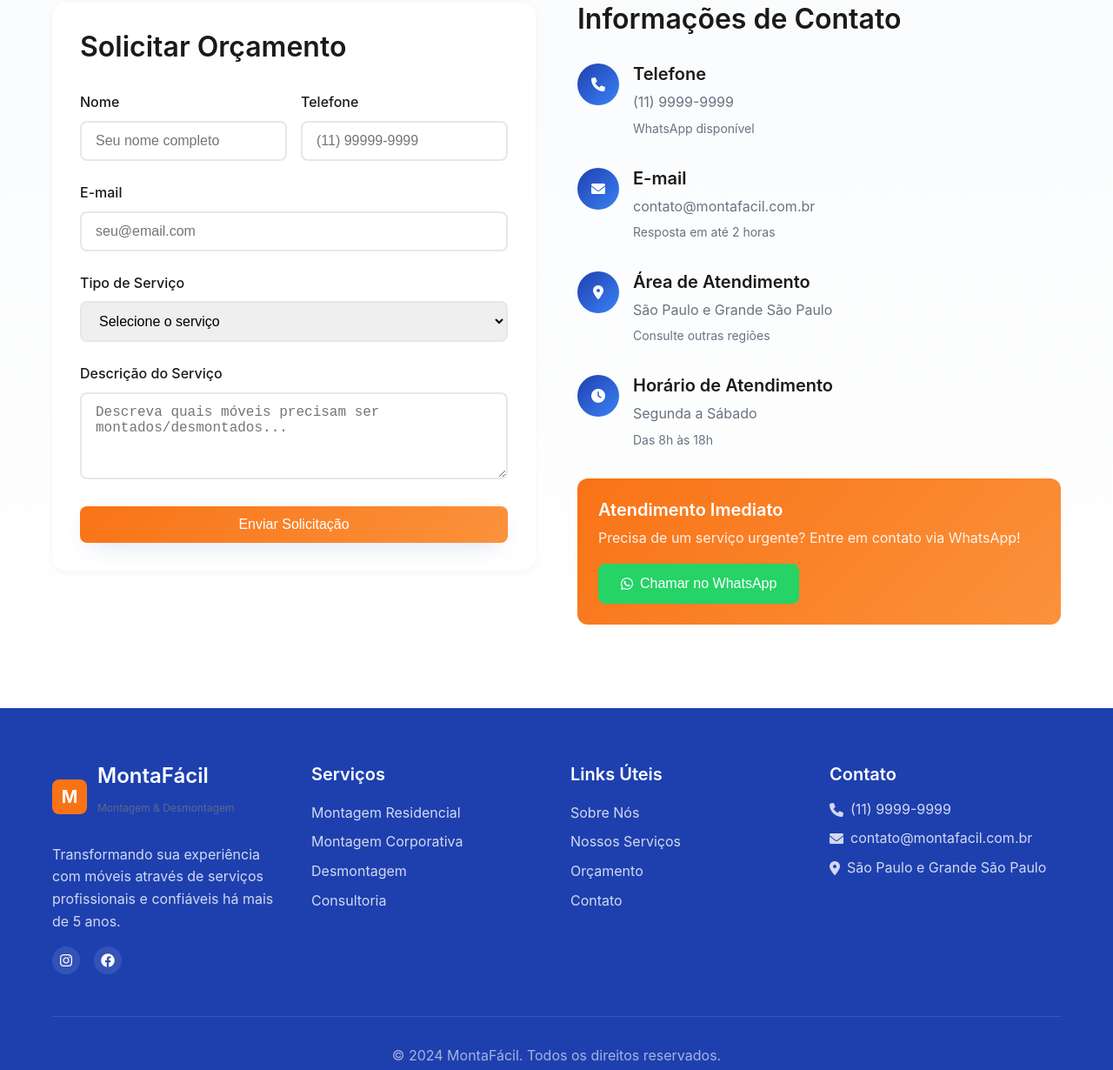
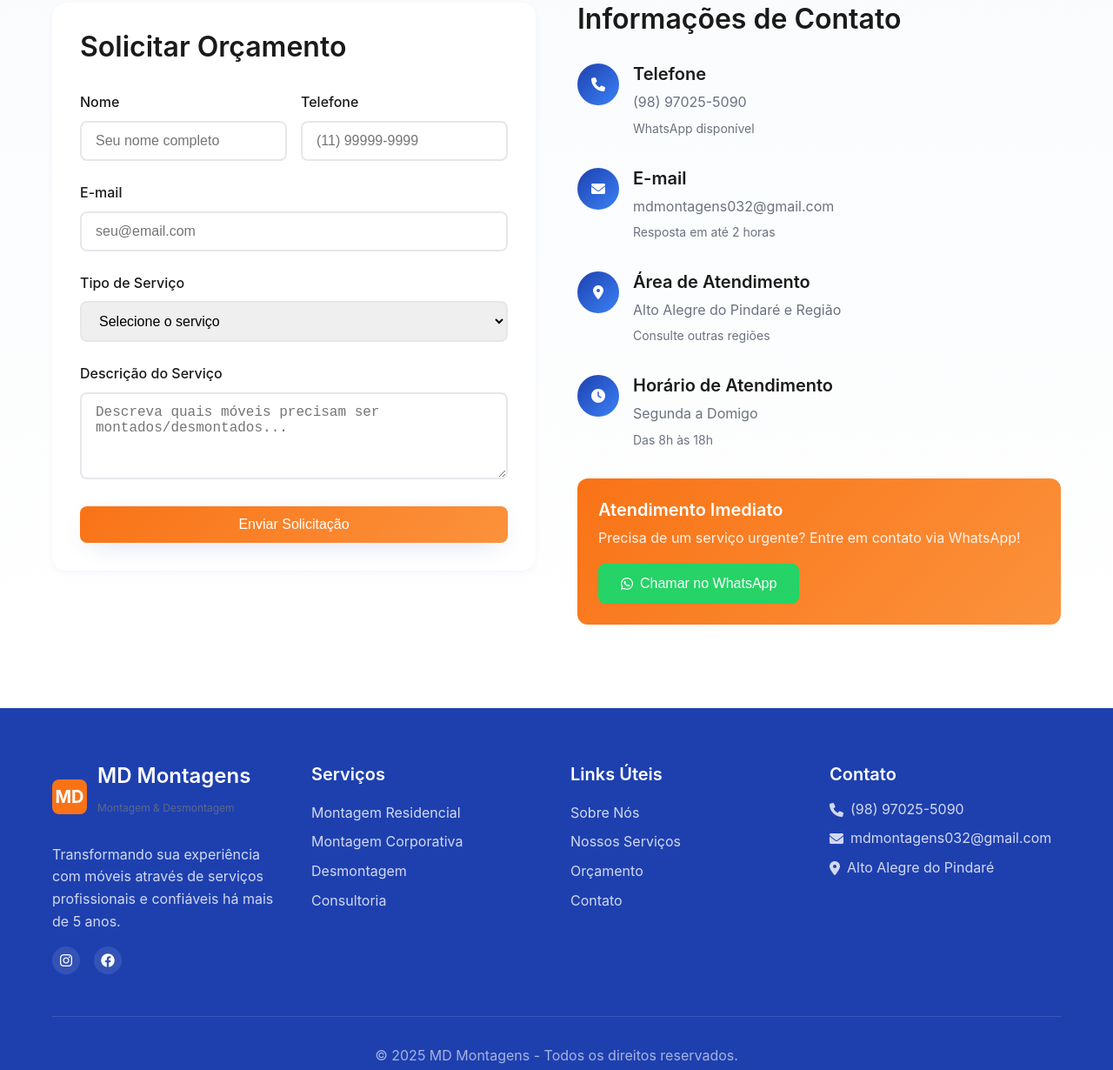
Before and after one commit to tarlisondev/mdmontagens, a plain HTML site: page index.html in a window 1280 px wide. Shown: the part 2503-3733 px from the top of the page at 87% size. Drawn offline with Linux system fonts and the light colour scheme.

Commit message:
Update index.html

```diff
--- a/index.html
+++ b/index.html
@@ -249,7 +249,7 @@
                         </div>
                         <div class="contact-details">
                             <h4>Telefone</h4>
-                            <p>(11) 9999-9999</p>
+                            <p>(98) 97025-5090</p>
                             <small>WhatsApp disponível</small>
                         </div>
                     </div>
@@ -260,7 +260,7 @@
                         </div>
                         <div class="contact-details">
                             <h4>E-mail</h4>
-                            <p>contato@montafacil.com.br</p>
+                            <p>mdmontagens032@gmail.com</p>
                             <small>Resposta em até 2 horas</small>
                         </div>
                     </div>
@@ -271,7 +271,7 @@
                         </div>
                         <div class="contact-details">
                             <h4>Área de Atendimento</h4>
-                            <p>São Paulo e Grande São Paulo</p>
+                            <p>Alto Alegre do Pindaré e Região</p>
                             <small>Consulte outras regiões</small>
                         </div>
                     </div>
@@ -282,7 +282,7 @@
                         </div>
                         <div class="contact-details">
                             <h4>Horário de Atendimento</h4>
-                            <p>Segunda a Sábado</p>
+                            <p>Segunda a Domigo</p>
                             <small>Das 8h às 18h</small>
                         </div>
                     </div>
@@ -306,9 +306,9 @@
             <div class="footer-content">
                 <div class="footer-section">
                     <div class="footer-logo">
-                        <div class="logo-icon">M</div>
+                        <div class="logo-icon">MD</div>
                         <div class="logo-text">
-                            <h3>MontaFácil</h3>
+                            <h3>MD Montagens</h3>
                             <p>Montagem & Desmontagem</p>
                         </div>
                     </div>
@@ -344,22 +344,22 @@
                     <div class="footer-contact">
                         <div class="footer-contact-item">
                             <i class="fas fa-phone"></i>
-                            <span>(11) 9999-9999</span>
+                            <span>(98) 97025-5090</span>
                         </div>
                         <div class="footer-contact-item">
                             <i class="fas fa-envelope"></i>
-                            <span>contato@montafacil.com.br</span>
+                            <span>mdmontagens032@gmail.com</span>
                         </div>
                         <div class="footer-contact-item">
                             <i class="fas fa-map-marker-alt"></i>
-                            <span>São Paulo e Grande São Paulo</span>
+                            <span>Alto Alegre do Pindaré</span>
                         </div>
                     </div>
                 </div>
             </div>
 
             <div class="footer-bottom">
-                <p>&copy; 2024 MontaFácil. Todos os direitos reservados.</p>
+                <p>&copy; 2025 MD Montagens - Todos os direitos reservados.</p>
             </div>
         </div>
     </footer>
```
